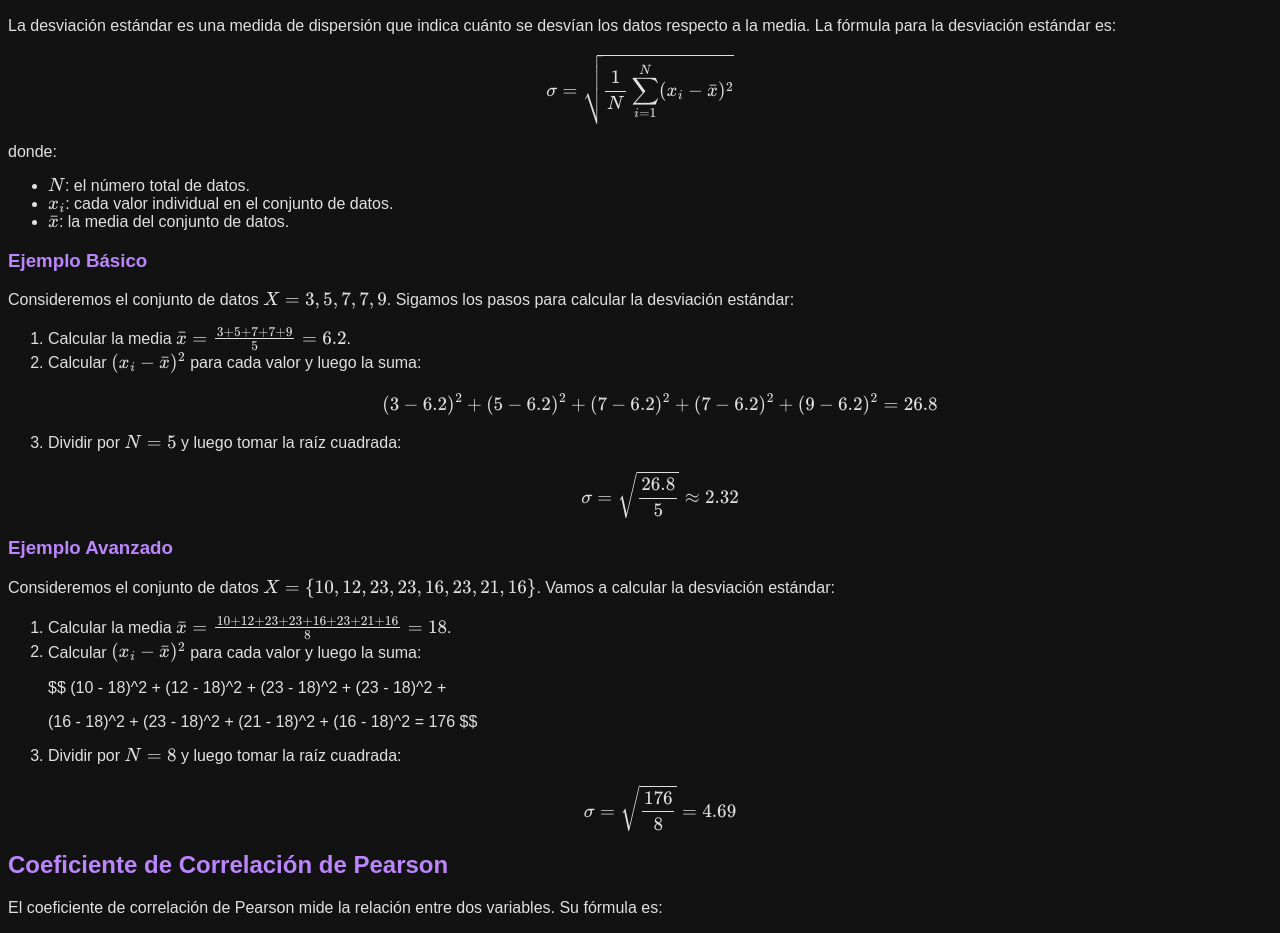
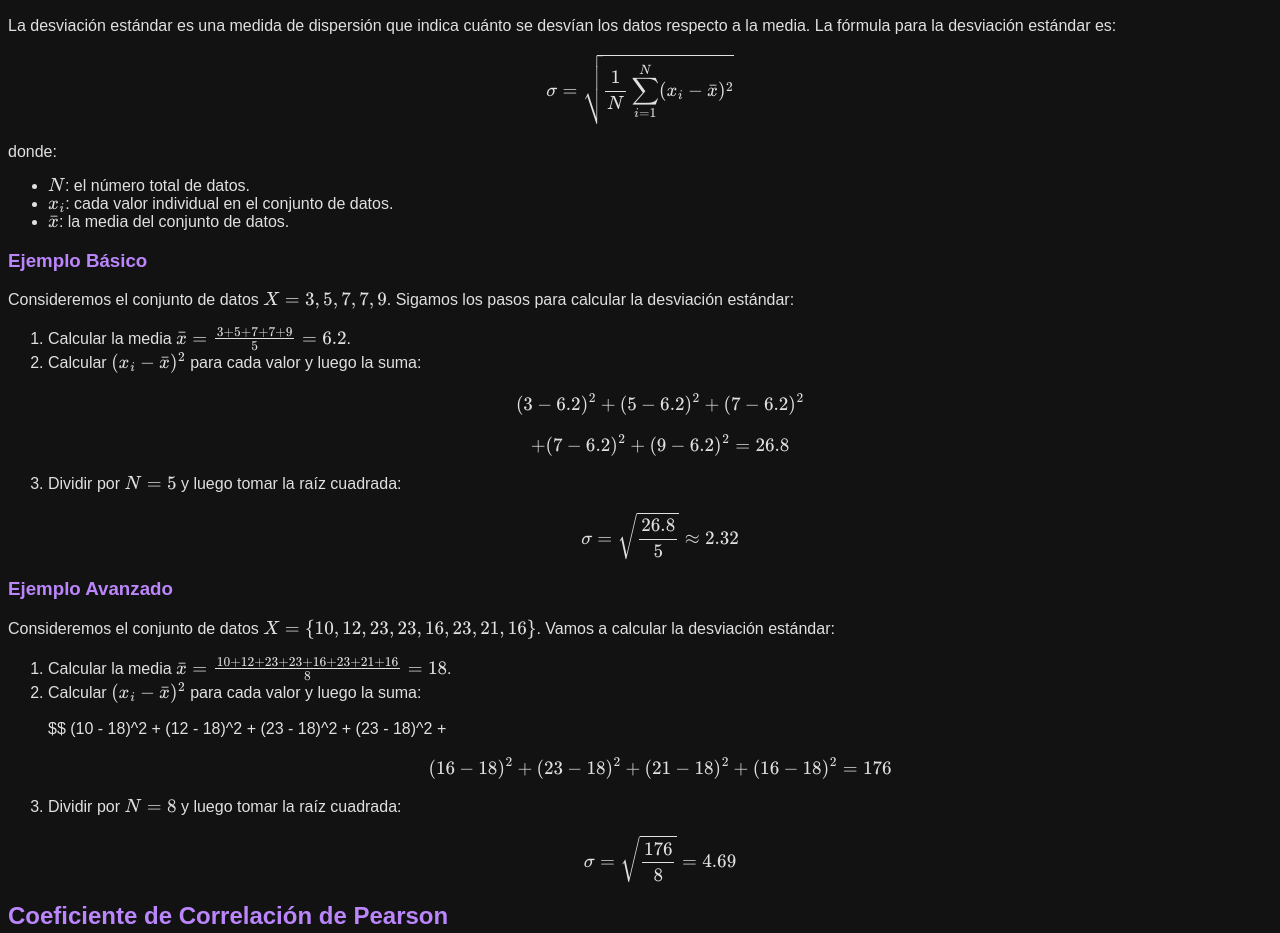
Before and after one commit to kpro199procreator/coef, a plain HTML site: page index.html in a window 1280 px wide. Shown: the part 111-1044 px from the top of the page. Drawn offline with nearby package versions, Linux system fonts and the light colour scheme.

Commit message:
Actualizar index.html

```diff
--- a/index.html
+++ b/index.html
@@ -34,7 +34,9 @@
             <ol>
                 <li>Calcular la media \( \bar{x} = \frac{3 + 5 + 7 + 7 + 9}{5} = 6.2 \).</li>
                 <li>Calcular \( (x_i - \bar{x})^2 \) para cada valor y luego la suma:
-                    <p>$$ (3 - 6.2)^2 + (5 - 6.2)^2 + (7 - 6.2)^2 + (7 - 6.2)^2 + (9 - 6.2)^2 = 26.8 $$</p>
+                    <p>$$ (3 - 6.2)^2 + (5 - 6.2)^2 + (7 - 6.2)^2 $$
+</p>
+<p>$$ + (7 - 6.2)^2 + (9 - 6.2)^2 = 26.8 $$</p>
                 </li>
                 <li>Dividir por \( N = 5 \) y luego tomar la raíz cuadrada:
                     <p>$$ \sigma = \sqrt{\frac{26.8}{5}} \approx 2.32 $$</p>
@@ -46,7 +48,7 @@
             <ol>
                 <li>Calcular la media \( \bar{x} = \frac{10 + 12 + 23 + 23 + 16 + 23 + 21 + 16}{8} = 18 \).</li>
                 <li>Calcular \( (x_i - \bar{x})^2 \) para cada valor y luego la suma:
-                    <p>$$ (10 - 18)^2 + (12 - 18)^2 + (23 - 18)^2 + (23 - 18)^2 + </p> <p>(16 - 18)^2 + (23 - 18)^2 + (21 - 18)^2 + (16 - 18)^2 = 176 $$</p>
+                    <p>$$ (10 - 18)^2 + (12 - 18)^2 + (23 - 18)^2 + (23 - 18)^2 + </p> <p>$$(16 - 18)^2 + (23 - 18)^2 + (21 - 18)^2 + (16 - 18)^2 = 176 $$</p>
                 </li>
                 <li>Dividir por \( N = 8 \) y luego tomar la raíz cuadrada:
                     <p>$$ \sigma = \sqrt{\frac{176}{8}} = 4.69 $$</p>
```
